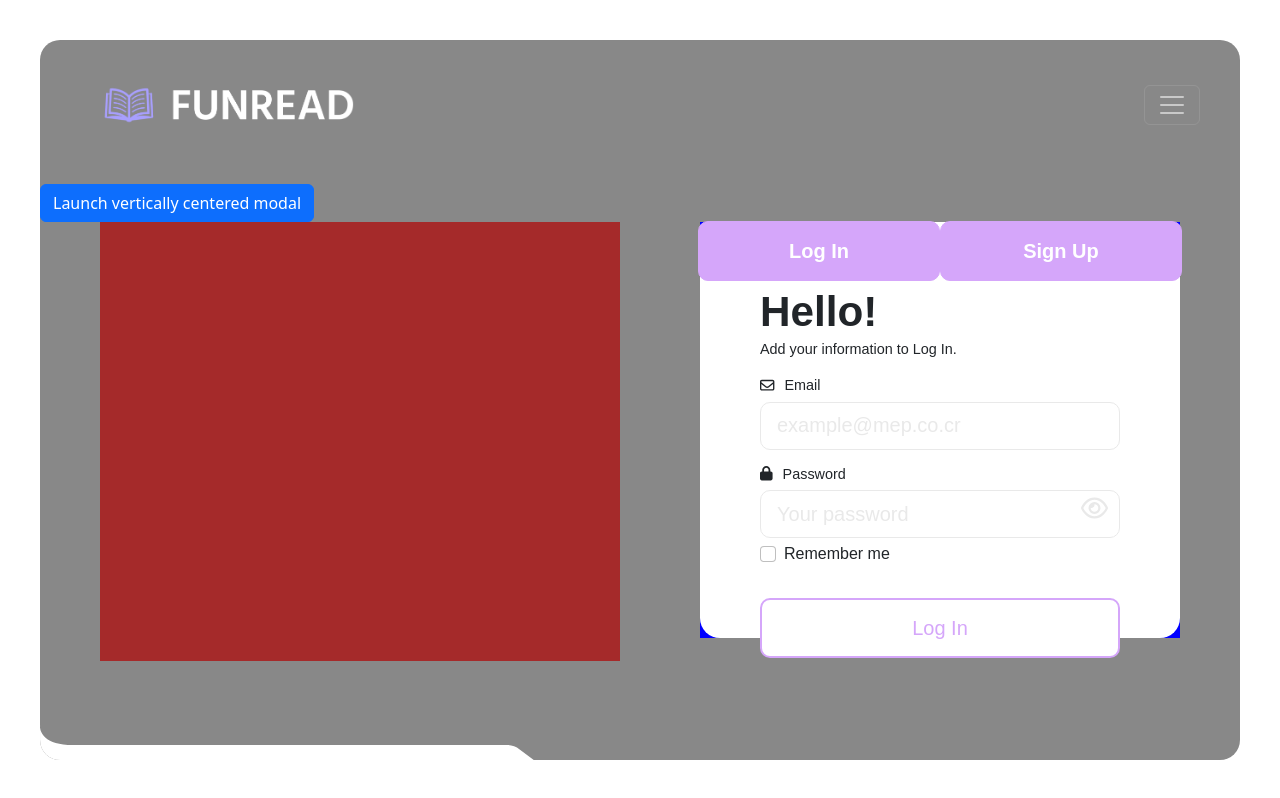
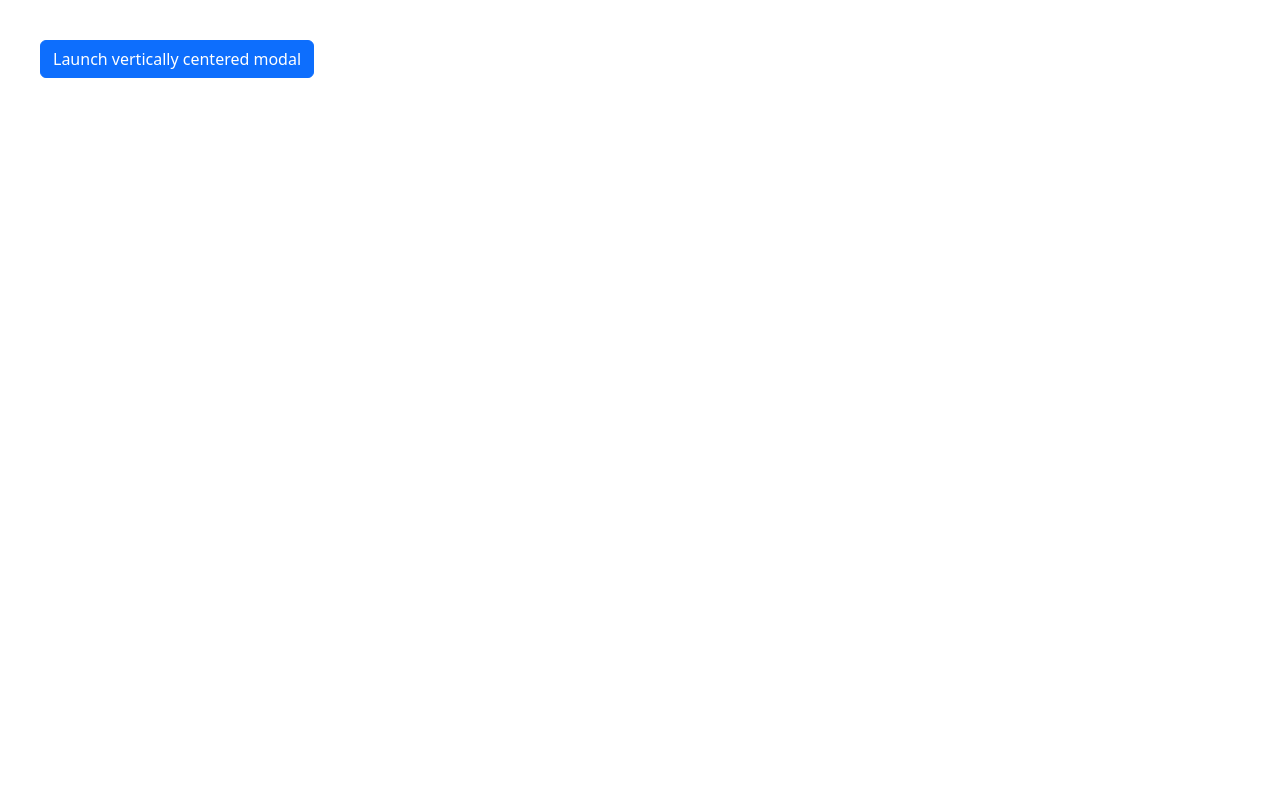
Before and after one commit to Funread/funread, a React (Create React App) app in the folder frontend/: page /Wizard in a window 1280 px wide. Built offline with nearby package versions, Linux system fonts and the light colour scheme.

Commit message:
FR-204: Updated landing page

```diff
--- a/frontend/src/Components/LandingPage/LandingPage.jsx
+++ b/frontend/src/Components/LandingPage/LandingPage.jsx
@@ -1,15 +1,11 @@
 import React from "react";
 import "../../App.css";
-import Wizard from "../Shared/Wizard/Wizard";
 import Header from "../Shared/Header/Header";
-import TestToast from "../Shared/Toast/TestToast";
 import SignUp from "../SignUp/SignUp";
-import MyLibrary from "../MyLibrary/MyLibrary";
 import WelcomeFooter from "../Shared/WelcomeFooter/WelcomeFooter";
 import "./LandingPage.css";
 import LogIn from "../LogIn/LogIn";
 import { useState } from "react";
-import { Routes, Route, Link } from "react-router-dom";
 
 function LandingPage() {
   const [login, setLogin] = useState(true);
@@ -18,13 +14,6 @@ function LandingPage() {
     <div className="landing-page-container">
       <div className="landing-page-header">
         <Header />
-      </div>
-      <div>
-        <Routes>
-          <Route exact path="/MyLibrary" element={<MyLibrary />} />
-          <Route exact path="/Wizard" element={<Wizard />} />
-          <Route exact path="/TestToast" element={<TestToast />} />
-        </Routes>
       </div>
       <div className="landing-page-body">
         <div className="landing-page-body-left-section">
--- a/frontend/src/index.js
+++ b/frontend/src/index.js
@@ -4,14 +4,22 @@ import "./index.css";
 import reportWebVitals from "./reportWebVitals";
 import "bootstrap/dist/css/bootstrap.min.css";
 import LandingPage from "./Components/LandingPage/LandingPage";
-import { BrowserRouter } from "react-router-dom";
+import { BrowserRouter, Routes, Route } from "react-router-dom";
 import "react-toastify/dist/ReactToastify.css";
+import TestToast from "./Components/Shared/Toast/TestToast";
+import Wizard from "./Components/Shared/Wizard/Wizard";
+import MyLibrary from "./Components/MyLibrary/MyLibrary";
 
 const root = ReactDOM.createRoot(document.getElementById("root"));
 root.render(
   <BrowserRouter>
     <>
-      <LandingPage />
+      <Routes>
+        <Route exact path="/MyLibrary" element={<MyLibrary />} />
+        <Route exact path="/Wizard" element={<Wizard />} />
+        <Route exact path="/TestToast" element={<TestToast />} />
+        <Route exact path="/" element={<LandingPage />} />
+      </Routes>
     </>
   </BrowserRouter>
 );
```
